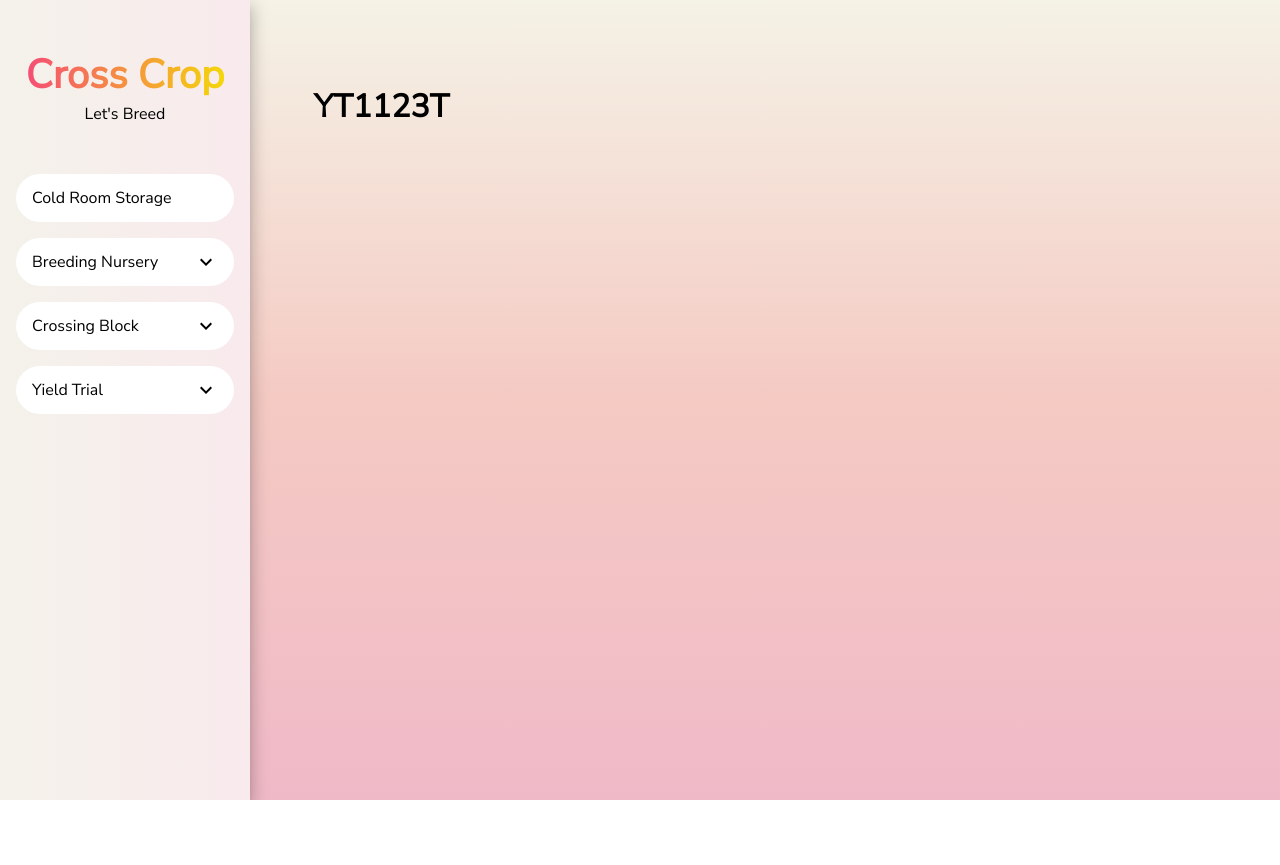
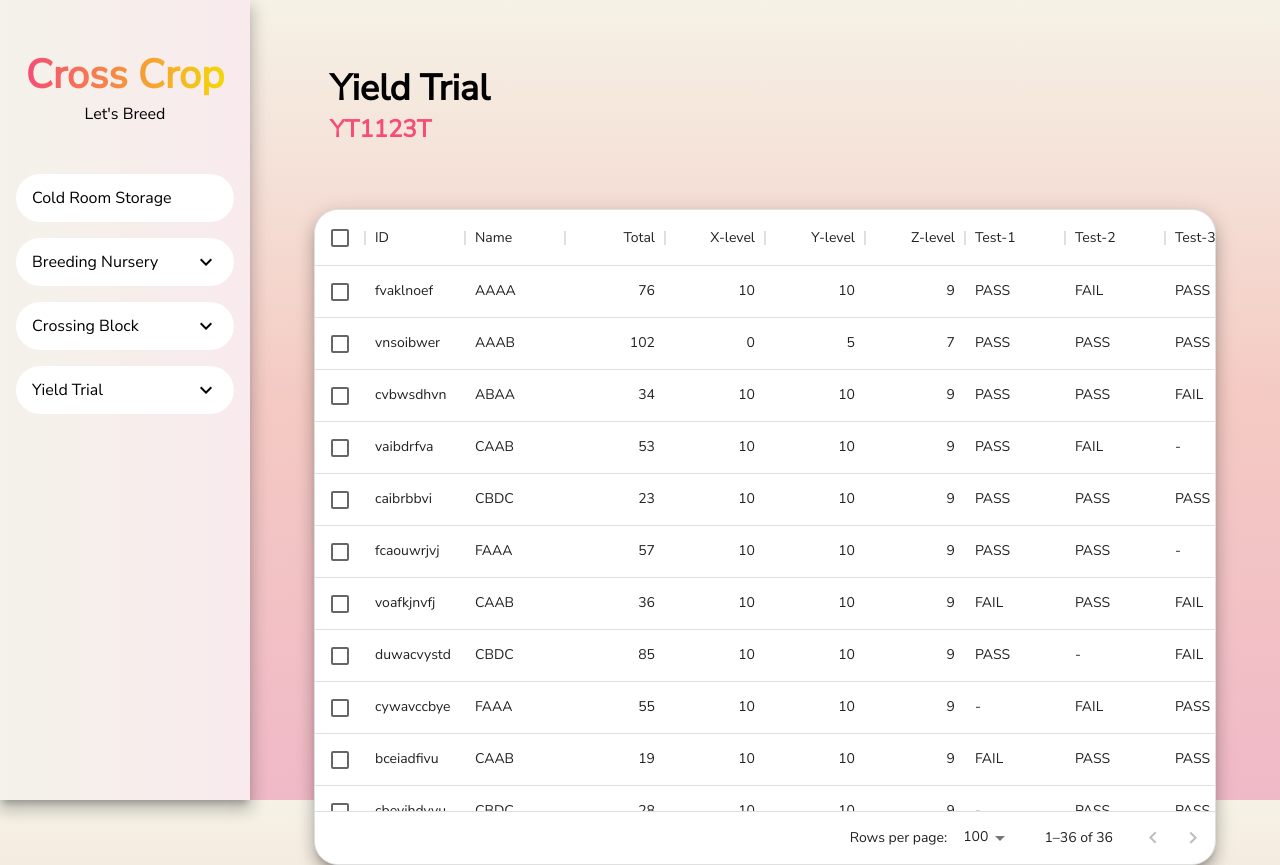
Before and after one commit to mmookptr/crosscrop-frontend, a React (Create React App) app: page /yield-trial/YT1123T in a window 1280 px wide. Before the commit the page ends 800 px from the top, so only its background shows below. Built offline with nearby package versions, Linux system fonts and the light colour scheme.

Commit message:
add PagePrsenter

```diff
--- a/src/components/Page.js
+++ b/src/components/Page.js
@@ -1,14 +1,22 @@
 import React from "react";
 
 import { Box } from "@mui/system";
+import { Typography } from "@mui/material";
 
-import Sidebar from "./sidebar/definition/Sidebar";
+import Datasheet from "./Datasheet";
 
-const Page = ({ children }) => {
+const Page = ({presenter}) => {
 	return (
-		<Box sx={{ display: "flex", height: "100%" }}>
-			<Sidebar />
-			<Box sx={{ margin: 0, flex: "auto", padding: "64px" }}>{children}</Box>
+		<Box sx={{ height: "800px" }}>
+			<Box sx={{ paddingLeft: "16px" }}>
+				<Typography display="block" variant="pageTitle">
+					{presenter.pageTitle}
+				</Typography>
+				<Typography variant="pageSubTitle">
+					{presenter.pageSubTitle}
+				</Typography>
+			</Box>
+			<Datasheet />
 		</Box>
 	);
 };
--- a/src/pages/BreedingNurseryPage.js
+++ b/src/pages/BreedingNurseryPage.js
@@ -1,10 +1,16 @@
 import { React } from "react";
 import { useParams } from "react-router-dom";
+
+import PagePresenter from "../presenters/PagePresenter";
+import Page from "../components/Page";
 
 const BreedingNurseryPage = () => {
 	const { id } = useParams();
 
-	return <h1>{id}</h1>;
+	const presenter = new PagePresenter("Breeding Nursery", id)
+	return (
+		<Page presenter = {presenter} />
+	);
 };
 
 export default BreedingNurseryPage;
--- a/src/pages/ColdRoomStoragePage.js
+++ b/src/pages/ColdRoomStoragePage.js
@@ -1,21 +1,12 @@
-import React from "react";
+import { React } from "react";
 
-import { Typography } from "@mui/material";
-import { Box } from "@mui/system";
-
-import Datasheet from "../components/Datasheet";
+import PagePresenter from "../presenters/PagePresenter";
+import Page from "../components/Page";
 
 const ColdRoomStoragePage = () => {
+	const presenter = new PagePresenter("Cold Room Storage", "All germplasm")
 	return (
-		<Box sx={{ height: "800px" }}>
-			<Box sx={{ paddingLeft: "16px" }}>
-				<Typography display="block" variant="pageTitle">
-					Cold Room Storage
-				</Typography>
-				<Typography variant="pageSubTitle">All Germplasm</Typography>
-			</Box>
-			<Datasheet />
-		</Box>
+		<Page presenter = {presenter} />
 	);
 };
 
--- a/src/pages/CrossingBlockPage.js
+++ b/src/pages/CrossingBlockPage.js
@@ -1,10 +1,16 @@
 import { React } from "react";
 import { useParams } from "react-router-dom";
+
+import PagePresenter from "../presenters/PagePresenter";
+import Page from "../components/Page";
 
 const CrossingBlockPage = () => {
 	const { id } = useParams();
 
-	return <h1>{id}</h1>;
+	const presenter = new PagePresenter("Crossing Block", id)
+	return (
+		<Page presenter = {presenter} />
+	);
 };
 
 export default CrossingBlockPage;
--- a/src/pages/YieldTrialPage.js
+++ b/src/pages/YieldTrialPage.js
@@ -1,10 +1,16 @@
 import { React } from "react";
 import { useParams } from "react-router-dom";
+
+import PagePresenter from "../presenters/PagePresenter";
+import Page from "../components/Page";
 
 const YieldTrialPage = () => {
 	const { id } = useParams();
 
-	return <h1>{id}</h1>;
+	const presenter = new PagePresenter("Yield Trial", id)
+	return (
+		<Page presenter = {presenter} />
+	);
 };
 
 export default YieldTrialPage;
--- /dev/null
+++ b/src/presenters/PagePresenter.js
@@ -0,0 +1,9 @@
+class PagePresenter {
+  constructor(pageTitle, pageSubTitle, displayData=[]){
+    this.pageTitle = pageTitle
+    this.pageSubTitle = pageSubTitle
+    this.disaplayData = displayData
+  }
+}
+
+export default PagePresenter
```
